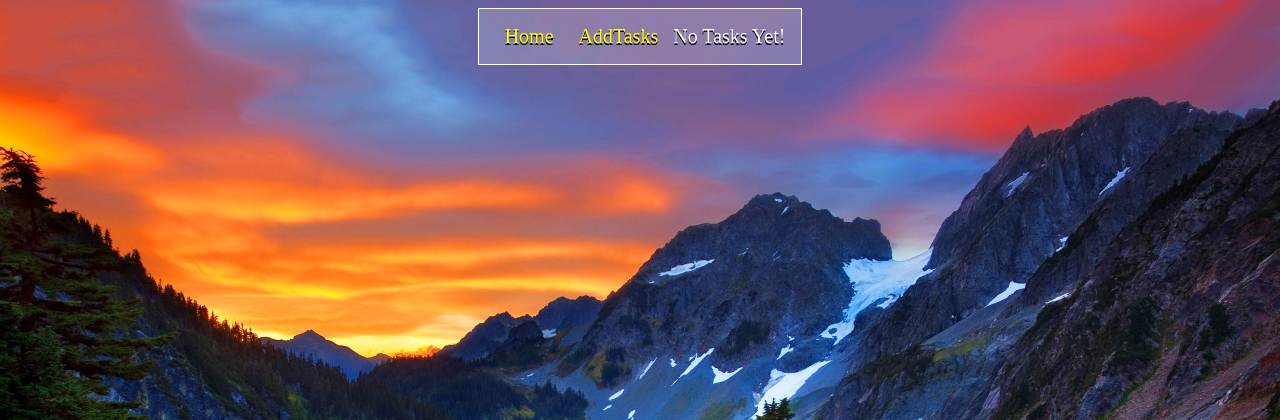
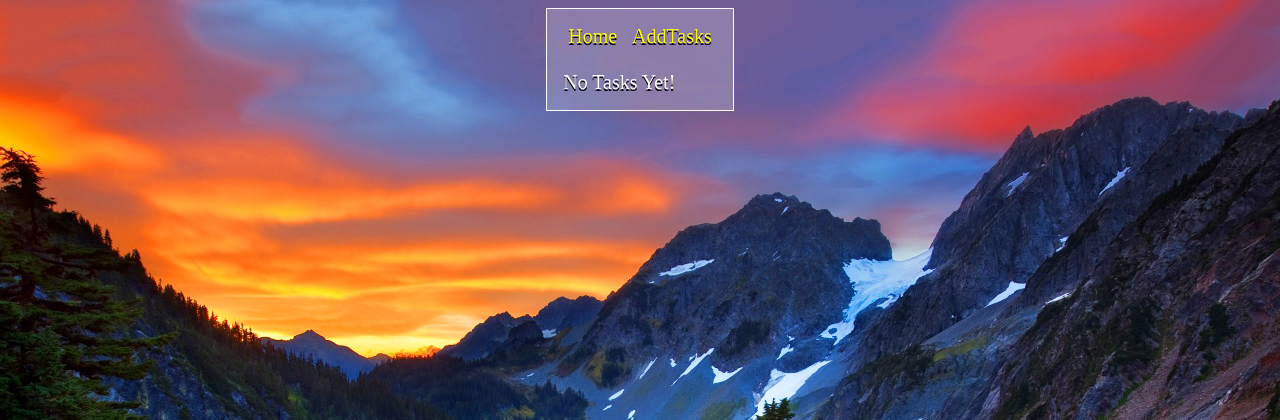
Before and after one commit to jstry1991/todoList, a PHP site: page /ViewTask.php in a window 1280 px wide. Shown: the top 420 px of the page. Run offline with PHP 8.4, Linux system fonts and the light colour scheme; the visitor is signed in with stand-in values (Sample User, id 1); data that the repository does not hold is empty.

Commit message:
small edits

```diff
--- a/ViewTask.php
+++ b/ViewTask.php
@@ -7,7 +7,7 @@ $name=$_SESSION['name'];?>
 <div class ="center">
 	<div class="box">
 <a href="index.php">Home</a>
-<a href="addTasks.php?add=<?php echo $name;?>">AddTasks</a>
+<a href="addTasks.php?add=<?php echo $name;?>">AddTasks</a><br><br>
 <?php
 include('dbconnect.php');
 $query="SELECT name, priority, task, dueDate, status,ta.taskID FROM person p
--- a/style.css
+++ b/style.css
@@ -60,7 +60,7 @@ html {
     text-align: right;
 }
 a:link{
-  padding:10px;
+  padding:5px;
     color:yellow;
     text-decoration: none;
   }
```
